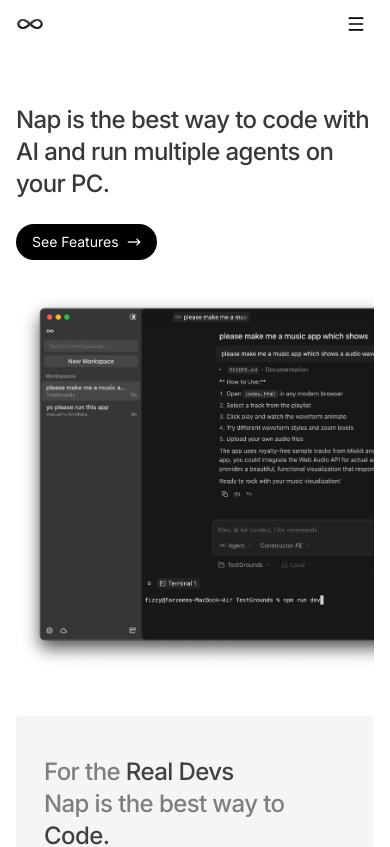
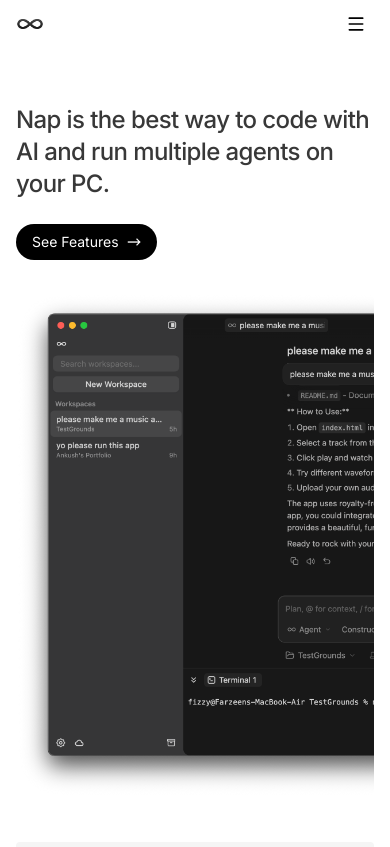
Before and after one commit to farzeenilyaszargar/nap-ide, a Next.js app: page / in a window 390 px wide. Shown: the top 847 px of the page. Built offline with nearby package versions, Linux system fonts and the light colour scheme.

Commit message:
Fit hero image height to viewport on mobile

```diff
--- a/components/heroPage.tsx
+++ b/components/heroPage.tsx
@@ -50,7 +50,7 @@ export default function HeroPage() {
 
             <div className='flex w-full items-center justify-start overflow-visible sm:justify-center'>
                 <div className='relative left-1/2 mr-auto w-screen max-w-none -translate-x-1/2 sm:w-[140vw]'>
-                    <Image src={"/new-main.png"} width={1280} height={720} alt='demo' className='w-full rounded-md sm:rounded-md min-h-[380px] sm:min-h-0 object-cover object-left' />
+                    <Image src={"/new-main.png"} width={1280} height={720} alt='demo' className='w-full rounded-md sm:rounded-md h-[60vh] sm:h-auto object-cover object-left' />
                 </div>
             </div>
 
```
